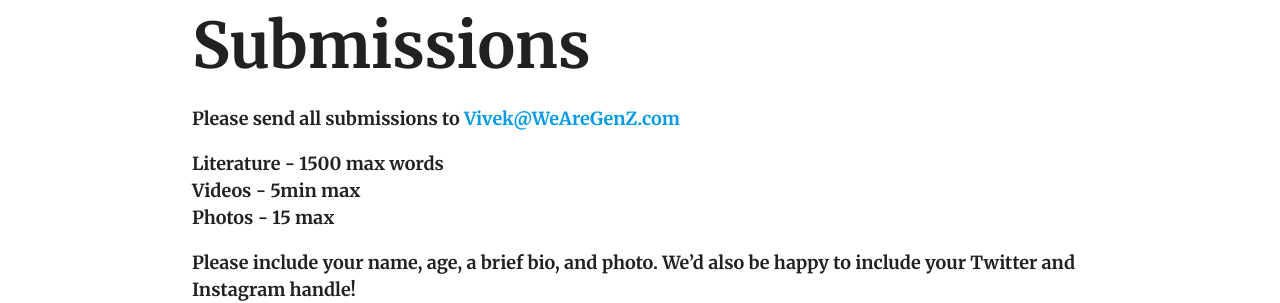
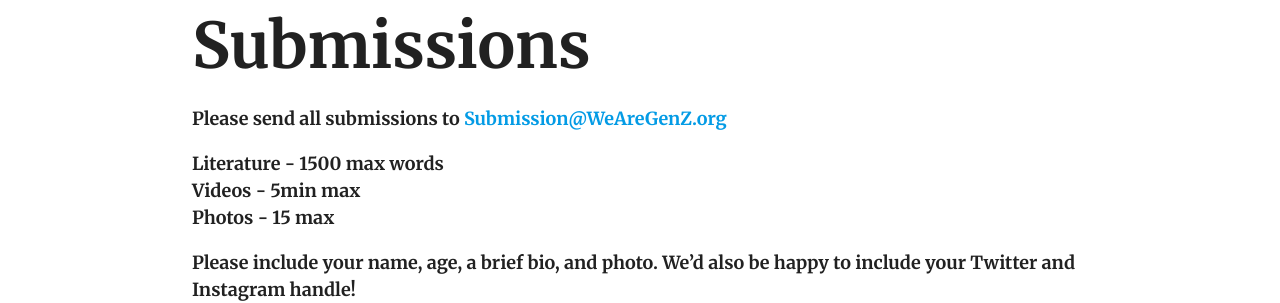
Before and after one commit to wearegenz/wearegenz.github.io, a Jekyll site: the page built from about.md, in a window 1280 px wide. Shown: the part 1256-1559 px from the top of the page. Built offline with Jekyll 4.4.1, drawn with Linux system fonts in a browser that asks for light colours.

Commit message:
changing submission email

```diff
--- a/_layouts/about.html
+++ b/_layouts/about.html
@@ -26,7 +26,7 @@
         <h1 class="merriweather">Submissions  </h1>
 
         <p class="merriweather" style="font-size: large;">
-            Please send all submissions to <a href="mailto:Vivek@WeAreGenZ.com">Vivek@WeAreGenZ.com</a>
+            Please send all submissions to <a href="mailto:Submission@WeAreGenZ.org">Submission@WeAreGenZ.org</a>
         </p>
         <p class="merriweather" style="font-size: large;">
             Literature - 1500 max words <br>
```
